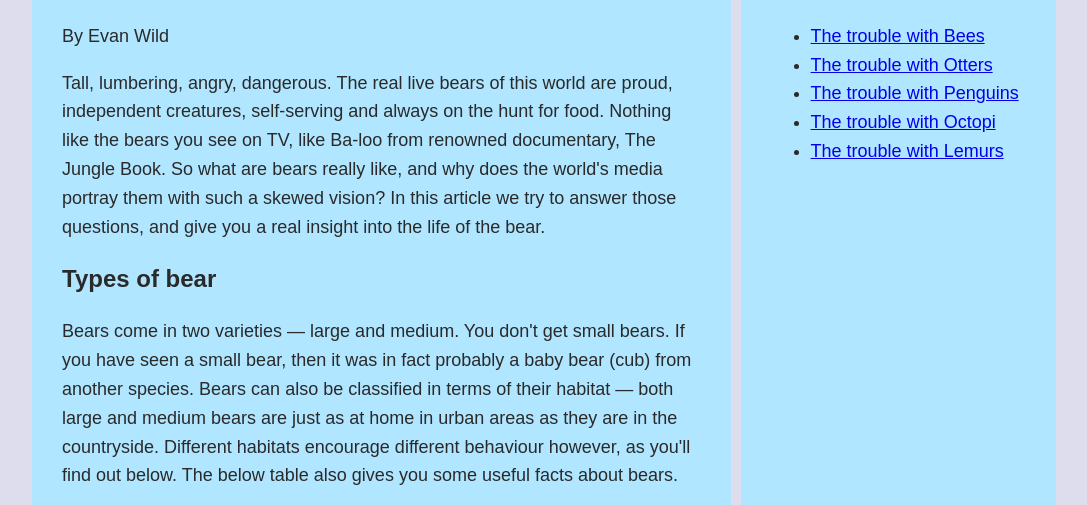
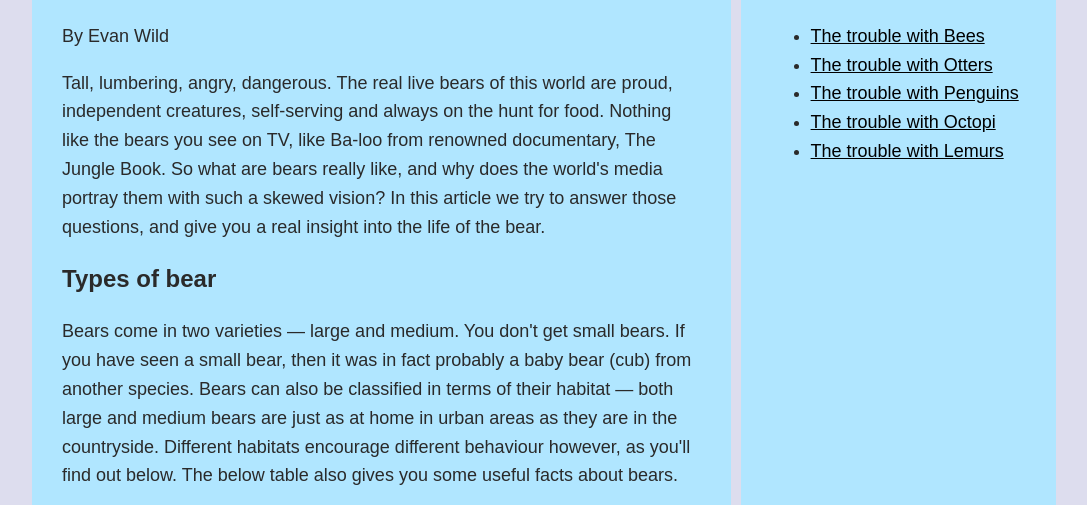
Before and after one commit to studAlexP/web-engineering-playground, a website built with Vite: page index.html in a window 1280 px wide. Shown: the part 251-756 px from the top of the page, without its empty margins (96-1183 px from the left). Built offline with nearby package versions, Linux system fonts and the light colour scheme; no server answers; a web font is replaced by a local one.

Commit message:
style: change link contrast for better accessibilliy

```diff
--- a/src/css/style.css
+++ b/src/css/style.css
@@ -305,3 +305,15 @@ audio {
   white-space: nowrap;
   border: 0;
 }
+
+a {
+  color: black;
+}
+
+a:visited {
+  color: black;
+}
+
+a:hover {
+  color: #975804;
+}
```
